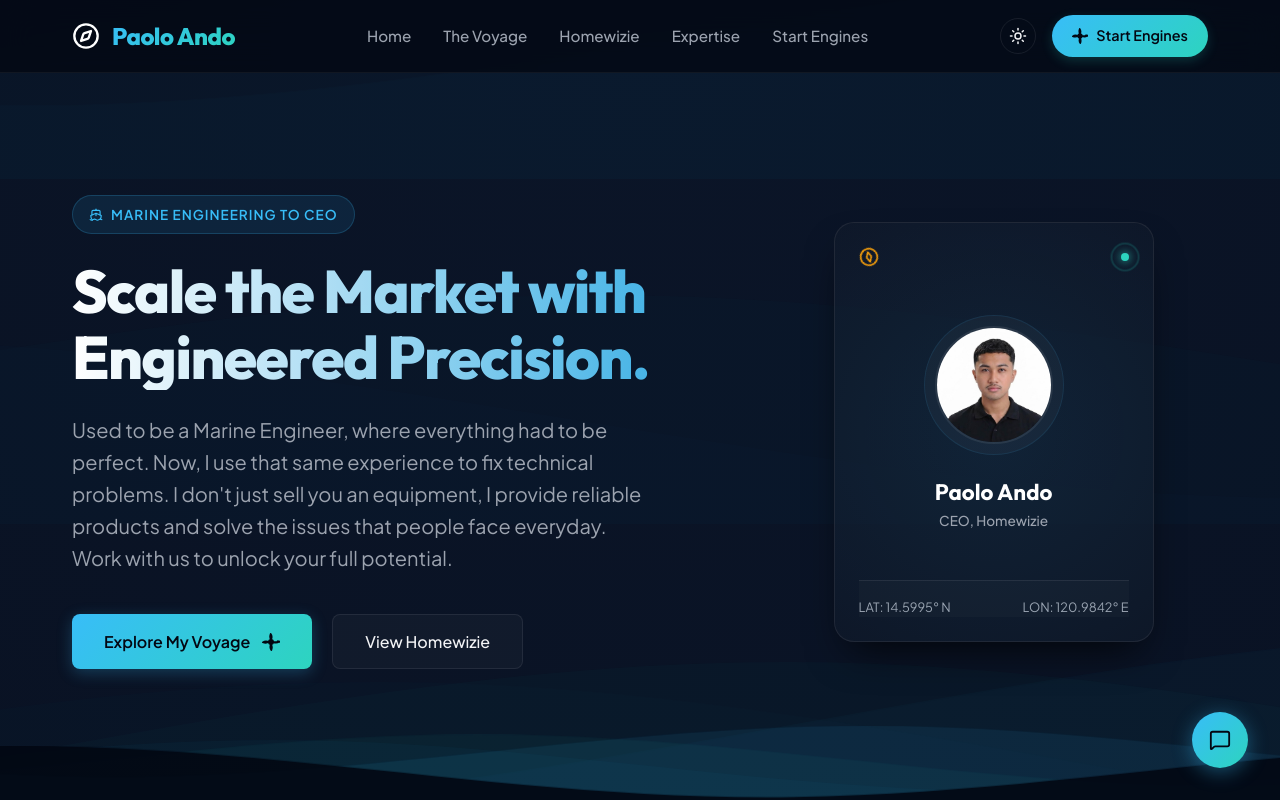
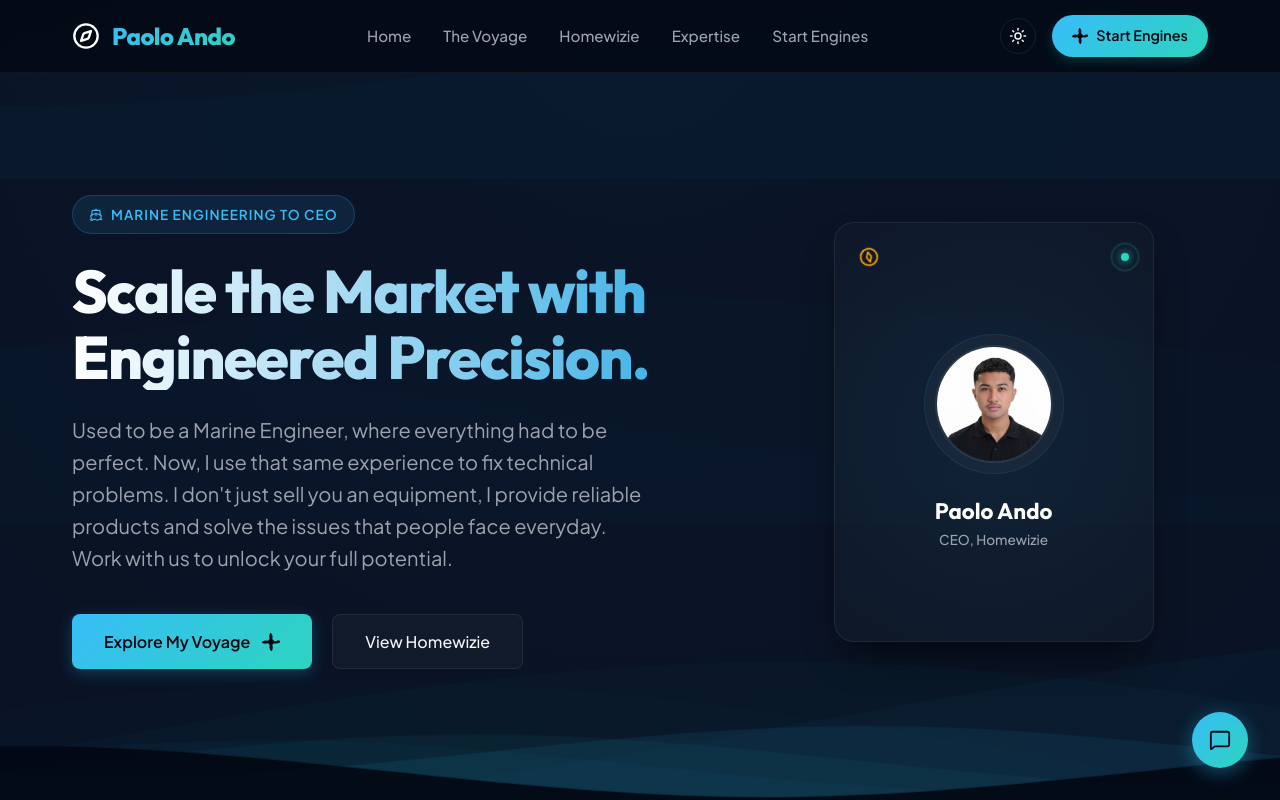
Before and after one commit to Lilpaolo67/paolo-portfolio, a React (Vite) app: page / in a window 1280 px wide. Shown: the top 800 px of the page. Built offline with nearby package versions, Linux system fonts and the light colour scheme.

Commit message:
remove coordinates from hero card

```diff
--- a/src/App.tsx
+++ b/src/App.tsx
@@ -332,10 +332,7 @@
                 </div>
               </div>
 
-              <div className="portrait-footer">
-                <span>LAT: 14.5995° N</span>
-                <span>LON: 120.9842° E</span>
-              </div>
+
             </div>
           </div>
         </div>
```
